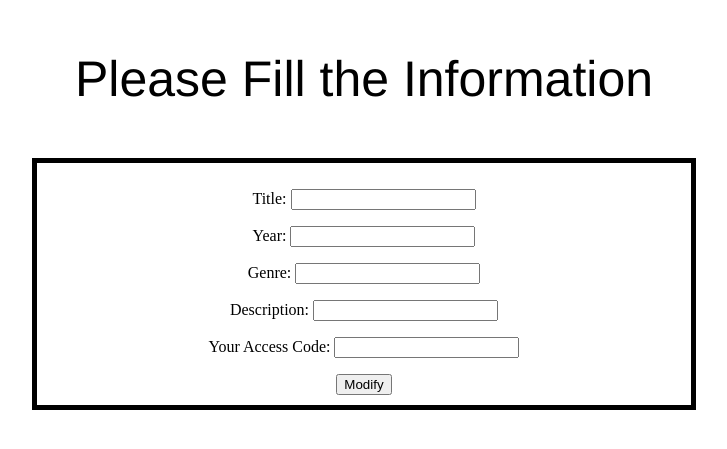
After one commit to green-fox-academy/TemExile, a Flask app: page /edit/1 in a window 1280 px wide. The commit adds this page. Shown: the top 449 px of the page, without its empty margins (276-1003 px from the left). Run offline with Flask 2, Linux system fonts and the light colour scheme.

Commit message:
finished the gui exercises, added the modify/edit page

```diff
--- a/week-03/day-4/gui.py
+++ b/week-03/day-4/gui.py
@@ -5,7 +5,9 @@ app = Flask(__name__)
 
 @app.route('/movie')
 def first_page():
-    return render_template('first_page.html')
+    with open('gui.json', 'r') as infile:
+        a = json.load(infile)
+    return render_template('first_page.html', movielist = a)
 
 @app.route('/')
 def redi():
@@ -14,6 +16,10 @@ def redi():
 @app.route('/add-movie')
 def add_movie():
     return render_template('add.html')
+
+@app.route('/edit/<movie_id>')
+def edit(movie_id):
+    return render_template('edit.html', movie_id = movie_id)
 
 @app.route('/api/movies', methods = ['POST'])
 def get_data():
@@ -40,7 +46,39 @@ def get_data():
         resp = make_response(response, 403)
         return resp
 
-# @app.route('/api/movies/<movie_id>')
+@app.route('/api/movies/<movie_id>', methods = ['POST'])
+def change(movie_id):
+    ids = movie_id
+    title = request.form['title']
+    year = request.form['year']
+    genre = request.form['genre']
+    des = request.form['description']
+    code = request.form['code']
+    newmovie = {'id':ids, 'title':title, 'year':year, 'genre':genre, 'description':des}
+    enterCode = '123'
+    if code == enterCode:
+        with open('gui.json', 'r') as infile:
+            a = json.load(infile)
+        response = jsonify(error = f'No movie found wiht {movie_id} ID')
+        resp = make_response(response, 404)
+        for l in a:
+            if newmovie['id'] == l["id"]:
+                l["title"] = newmovie["title"]
+                l["year"] = newmovie["year"]
+                l["genre"] = newmovie["genre"]
+                l["description"] = newmovie["description"]
+                with open('movie.json', 'w') as infile:
+                    json.dumps(a, infile)
+                response = jsonify(Result = "Request completed")
+                resp = make_response(response, 200)
+            else:
+                pass
+        return resp
+    else:
+        response = jsonify(error = 'Invalid Access Code')
+        resp = make_response(response, 403)
+        return resp
+
 
 
 if __name__ == '__main__':
--- /dev/null
+++ b/week-03/day-4/templates/edit.html
@@ -0,0 +1,32 @@
+<!DOCTYPE html>
+<html lang="en">
+<head>
+    <meta charset="UTF-8">
+    <title>Edit Movie</title>
+    <style>
+        .searchbox{
+            border: 5px black solid;
+            margin-right: 300px;
+            margin-left: 300px;
+            padding: 10px;
+            text-align: center;
+        }
+    </style>
+</head>
+<header style="font-family: 'Franklin Gothic Medium', 'Arial Narrow', Arial, sans-serif;
+font-size: 50px; text-align: center;">
+    <p>Please Fill the Information</p>
+</header>
+<body>
+    <div class="searchbox">
+        <form action = "/api/movies/{{movie_id}}" method="POST">
+        <p>Title: <input name = "title" type="text"></p>
+        <p>Year: <input name = "year" type="text"></p>
+        <p>Genre: <input name = "genre" type="text"></p>
+        <p>Description: <input name = "description" type="text"></p>
+        <p>Your Access Code: <input name="code" type="text"></p>
+        <input  type="submit" value="Modify">
+        </form>
+    </div>
+</body>
+</html>
--- a/week-03/day-4/templates/first_page.html
+++ b/week-03/day-4/templates/first_page.html
@@ -6,12 +6,14 @@
 </head>
 <header style="font-family: 'Franklin Gothic Medium', 'Arial Narrow', Arial, sans-serif;
 font-size: 50px; text-align: center;">
-    <p>List</p>
+    <p>Movie List</p>
 </header>
 <body style="text-align: center;">
     <a href="/add-movie"><input type="button" value="Add Moive"></a>
     <h1 style="font-family: 'Courier New', Courier, monospace; font-size: 20px;">
-        <p style="margin-bottom: 20px;"><a href="/edit/1">Title 1</a></p>
+        {% for l in movielist%}
+        <p style="margin-bottom: 20px;"><a href="/edit/{{l.id}}">{{l['title']}}</a></p>
+        {% endfor %}
     </h1>
 </body>
 </html>
```
